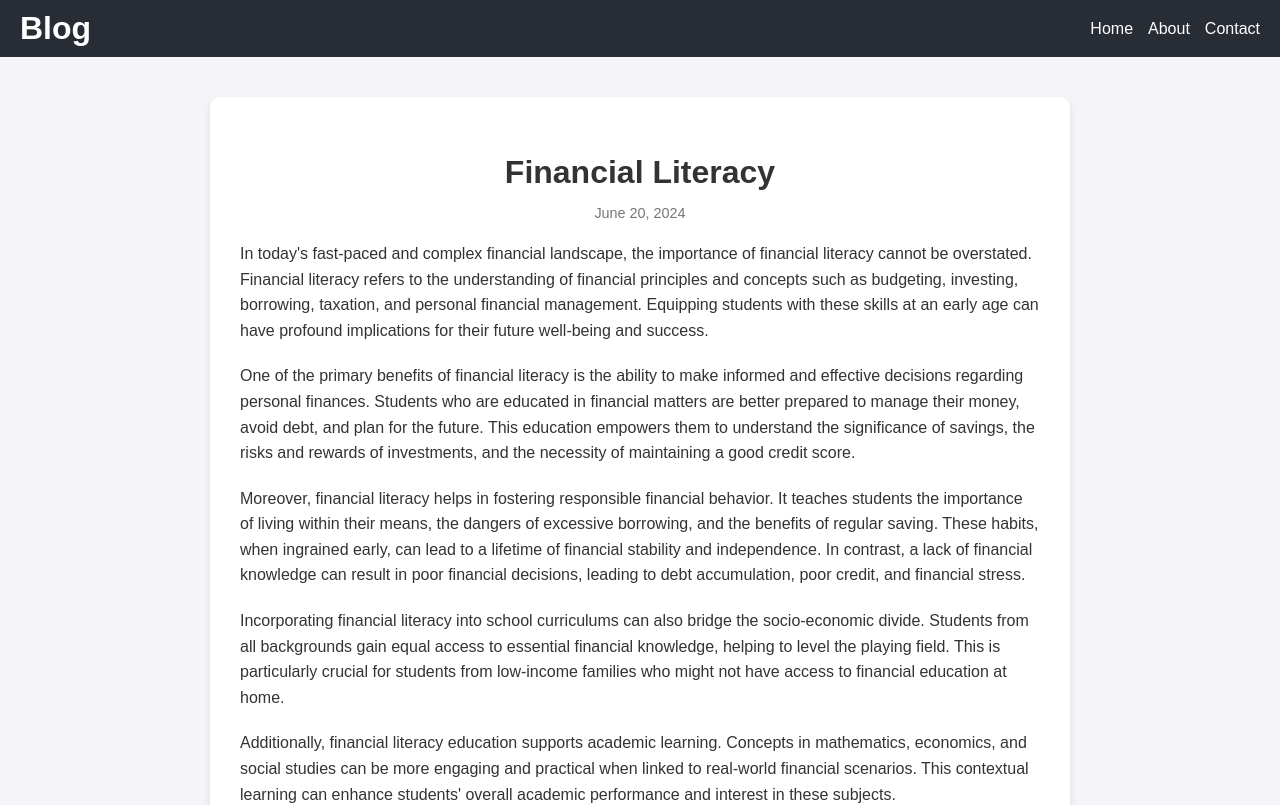
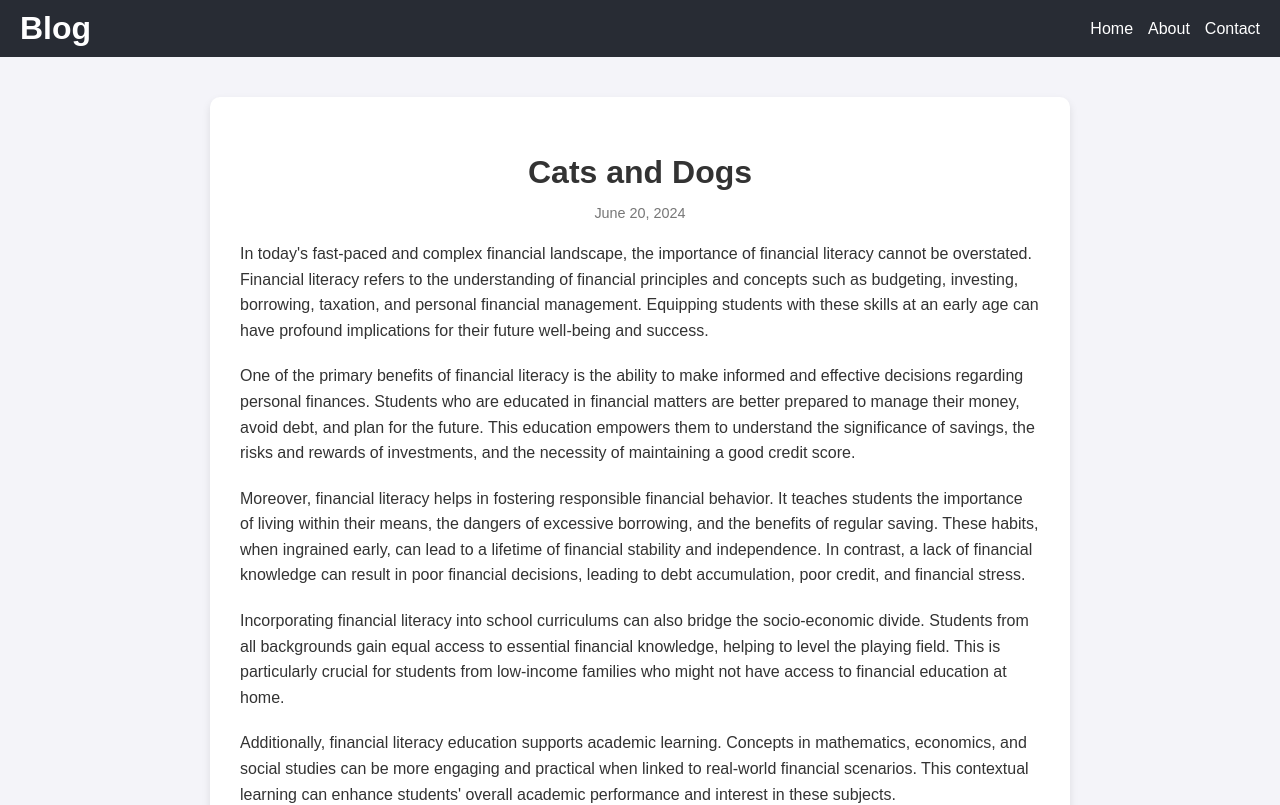
Before and after one commit to PranavBhujbal/test1, a React (Create React App) app: page / in a window 1280 px wide. Shown: the top 805 px of the page. Built offline with nearby package versions, Linux system fonts and the light colour scheme.

Commit message:
edited blog.js component

```diff
--- a/src/components/Blog.js
+++ b/src/components/Blog.js
@@ -5,9 +5,7 @@ function Blog() {
   return (
     <div className="blog-container">
       <div className="blog-post">
-        <h2 className="blog-title">
-           Financial Literacy
-        </h2>
+        <h2 className="blog-title">Cats and Dogs</h2>
         <p className="blog-date">June 20, 2024</p>
         <div className="blog-content">
           <p>
```
